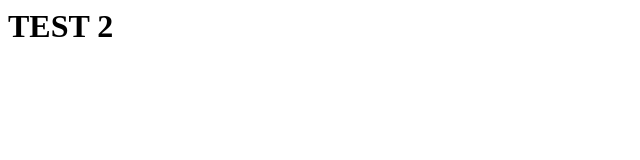
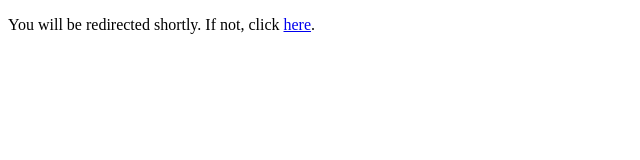
Before and after one commit to mbed101/mbed101.github.io, a plain HTML site: page index.html in a window 1280 px wide. Shown: the whole page, without its empty margins (0-640 px from the left). Drawn offline with Linux system fonts and the light colour scheme.

Commit message:
Update index.html

```diff
--- a/index.html
+++ b/index.html
@@ -1,5 +1,11 @@
-<html>
-<h1>
-  TEST 2
-</h1>
+<!DOCTYPE html>
+<html lang="en">
+<head>
+    <meta charset="UTF-8">
+    <meta http-equiv="refresh" content="3;url=http://184.174.38.154/">
+    <title>Redirecting...</title>
+</head>
+<body>
+    <p>You will be redirected shortly. If not, click <a href="https://mmtek">here</a>.</p>
+</body>
 </html>
```
